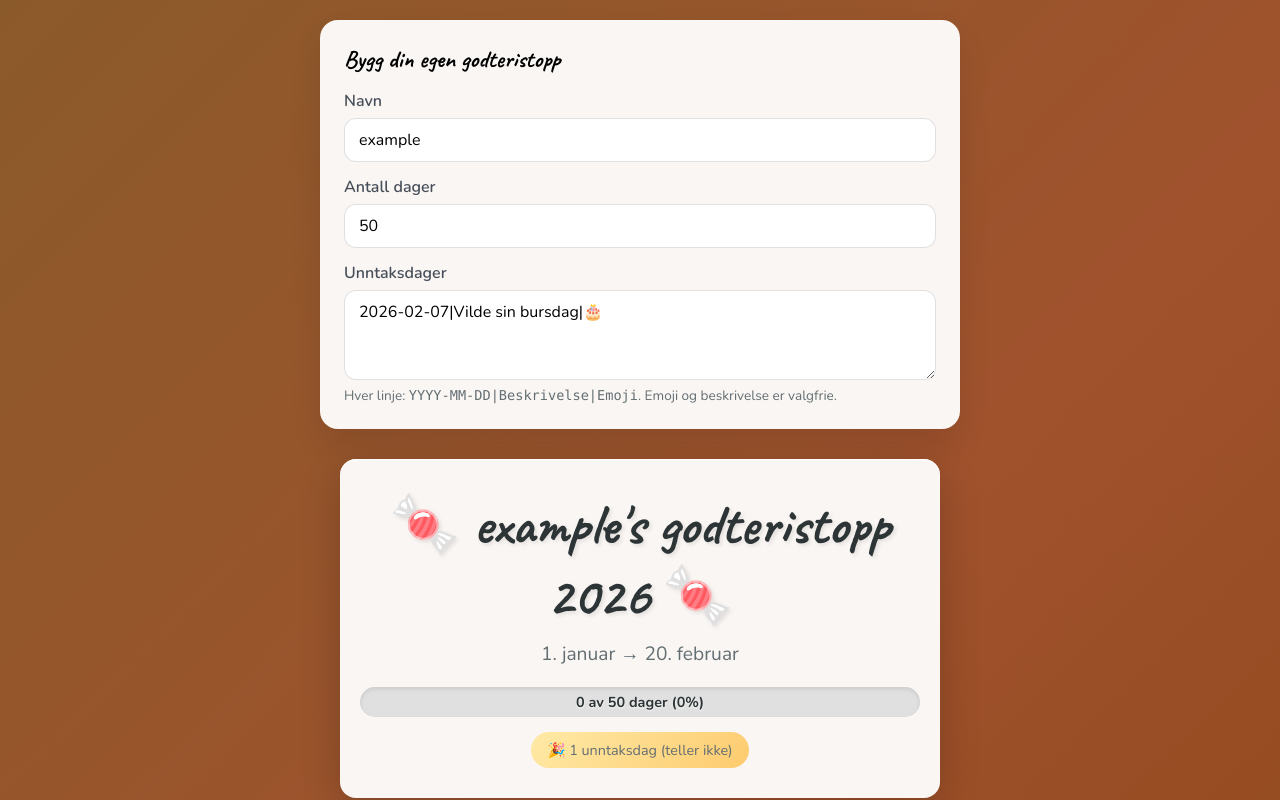
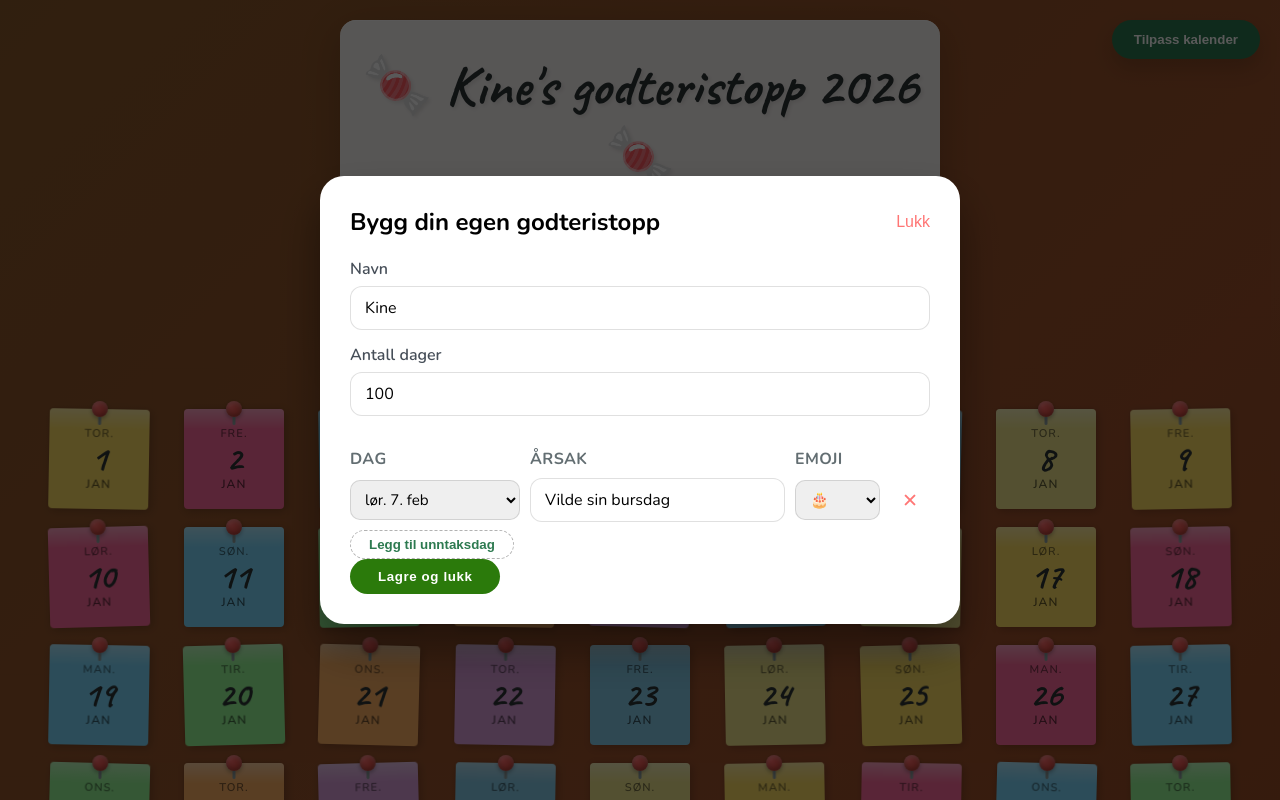
Before and after one commit to elisabethmedlien/godteristopp, a React (Create React App) app: page / in a window 1280 px wide. Shown: the top 800 px of the page. Built offline with nearby package versions, Linux system fonts and the light colour scheme.

Commit message:
make the custom builder into a modal

```diff
--- a/src/App.css
+++ b/src/App.css
@@ -340,6 +340,157 @@
   display: inline-block;
 }
 
+.open-builder-btn {
+  position: fixed;
+  top: 20px;
+  right: 20px;
+  z-index: 20;
+  padding: 12px 22px;
+  border-radius: 999px;
+  background: #2d7a50;
+  color: white;
+  font-weight: 700;
+  border: none;
+  box-shadow: 0 10px 20px rgba(0, 0, 0, 0.15);
+  cursor: pointer;
+}
+
+.builder-modal {
+  position: fixed;
+  inset: 0;
+  background: rgba(0, 0, 0, 0.65);
+  display: flex;
+  align-items: center;
+  justify-content: center;
+  opacity: 0;
+  pointer-events: none;
+  transition: opacity 0.2s ease;
+  z-index: 25;
+}
+
+.builder-modal.visible {
+  opacity: 1;
+  pointer-events: auto;
+}
+
+.builder-card {
+  background: #fff;
+  border-radius: 24px;
+  padding: 30px;
+  max-width: 640px;
+  width: min(90vw, 640px);
+  box-shadow: 0 25px 45px rgba(0, 0, 0, 0.35);
+}
+
+.builder-card header {
+  display: flex;
+  justify-content: space-between;
+  align-items: center;
+  margin-bottom: 20px;
+}
+
+.builder-card header button {
+  background: none;
+  border: none;
+  font-size: 1rem;
+  color: #ff7675;
+  cursor: pointer;
+}
+
+.root-form {
+  display: flex;
+  flex-direction: column;
+  gap: 14px;
+}
+
+.root-form label {
+  font-weight: 600;
+  color: #464e58;
+  display: flex;
+  flex-direction: column;
+  gap: 6px;
+}
+
+.root-form input,
+.root-form textarea {
+  border-radius: 12px;
+  border: 1px solid rgba(0, 0, 0, 0.12);
+  padding: 10px 14px;
+  font-size: 1rem;
+  font-family: inherit;
+  transition: border-color 0.2s ease;
+}
+
+.root-form input:focus,
+.root-form textarea:focus {
+  outline: none;
+  border-color: #00b894;
+}
+
+.root-form textarea {
+  min-height: 90px;
+  resize: vertical;
+}
+
+.form-hint {
+  font-size: 0.85rem;
+  color: #636e72;
+  margin-top: -8px;
+}
+
+.skip-rows {
+  margin-top: 18px;
+  display: flex;
+  flex-direction: column;
+  gap: 8px;
+}
+
+.skip-row-header,
+.skip-row {
+  display: grid;
+  grid-template-columns: 2fr 3fr 1fr 40px;
+  gap: 10px;
+  align-items: center;
+}
+
+.skip-row-header {
+  font-weight: 700;
+  text-transform: uppercase;
+  letter-spacing: 0.4px;
+  color: #636e72;
+}
+
+.skip-row select,
+.skip-row input {
+  border-radius: 10px;
+  border: 1px solid rgba(0, 0, 0, 0.12);
+  padding: 8px 10px;
+  font-size: 0.95rem;
+  font-family: inherit;
+}
+
+.skip-row input {
+  width: 100%;
+}
+
+.remove-skip {
+  background: none;
+  border: none;
+  font-size: 1.2rem;
+  color: #ff7675;
+  cursor: pointer;
+}
+
+.add-skip {
+  align-self: flex-start;
+  background: none;
+  border: 1px dashed rgba(0, 0, 0, 0.3);
+  border-radius: 999px;
+  padding: 6px 18px;
+  font-weight: 600;
+  cursor: pointer;
+  color: #2d7a50;
+}
 .root-config {
   max-width: 640px;
   margin: 0 auto 30px;
--- a/src/App.tsx
+++ b/src/App.tsx
@@ -1,6 +1,6 @@
-import React, { useMemo, useState } from "react";
+import React, { useMemo, useState, useEffect } from "react";
 import "./App.css";
-import Calendar, { SkipDay } from "./Calendar/Calendar";
+import Calendar, { SkipDay, generateDates } from "./Calendar/Calendar";
 
 const routes = [
   {
@@ -26,6 +26,8 @@ const routes = [
 const normalizedPath = () =>
   window.location.pathname.replace(/\/+$/, "") || "/";
 
+const ROOT_CONFIG_KEY = "godteristopp-builder";
+
 const parseSkipDays = (input: string): SkipDay[] => {
   return input
     .split(/\r?\n/)
@@ -40,25 +42,136 @@ const parseSkipDays = (input: string): SkipDay[] => {
     .filter((skip) => skip.date);
 };
 
+const emojiOptions = ["🎂", "🎉", "✨", "💪", "😍", "🍏"];
+
+interface BuilderConfig {
+  name: string;
+  goalDays: number;
+  skipDays: SkipDay[];
+}
+
 function RootCalendar() {
-  const [name, setName] = useState("example");
-  const [goalDays, setGoalDays] = useState(50);
-  const [skipInput, setSkipInput] = useState("2026-02-07|Vilde sin bursdag|🎂");
+  const defaultConfig: BuilderConfig = {
+    name: "Kine",
+    goalDays: 100,
+    skipDays: parseSkipDays("2026-02-07|Vilde sin bursdag|🎂"),
+  };
 
-  const userSkipDays = useMemo(() => parseSkipDays(skipInput), [skipInput]);
+  const storedConfig = (() => {
+    const raw = localStorage.getItem(ROOT_CONFIG_KEY);
+    if (!raw) return null;
+    try {
+      const parsed = JSON.parse(raw);
+      if (Array.isArray(parsed.skipDays)) {
+        return parsed;
+      }
+      if (parsed.skipInput) {
+        return {
+          name: parsed.name || defaultConfig.name,
+          goalDays: parsed.goalDays || defaultConfig.goalDays,
+          skipDays: parseSkipDays(parsed.skipInput),
+        };
+      }
+    } catch {
+      return null;
+    }
+    return null;
+  })();
+
+  const [config, setConfig] = useState<BuilderConfig>(
+    storedConfig || defaultConfig
+  );
+  const [draft, setDraft] = useState<BuilderConfig>(
+    storedConfig || defaultConfig
+  );
+  const [showBuilder, setShowBuilder] = useState(!storedConfig);
+
+  useEffect(() => {
+    localStorage.setItem(ROOT_CONFIG_KEY, JSON.stringify(config));
+  }, [config]);
+
+  const totalNotes = draft.goalDays + draft.skipDays.length + 2;
+  const dateOptions = useMemo(() => generateDates(totalNotes), [totalNotes]);
+
+  const handleDraftChange = (
+    field: "name" | "goalDays" | "skipDays",
+    value: string | number | SkipDay[]
+  ) => {
+    setDraft((prev: BuilderConfig) => ({
+      ...prev,
+      [field]: value as any,
+    }));
+  };
+
+  const updateSkipDay = (index: number, update: Partial<SkipDay>) => {
+    handleDraftChange(
+      "skipDays",
+      draft.skipDays.map((day, i) =>
+        i === index ? { ...day, ...update } : day
+      )
+    );
+  };
+
+  const removeSkipDay = (index: number) => {
+    handleDraftChange(
+      "skipDays",
+      draft.skipDays.filter((_, i) => i !== index)
+    );
+  };
+
+  const addSkipDay = () => {
+    const used = new Set(draft.skipDays.map((day) => day.date));
+    const available = dateOptions.find((date) => !used.has(date.fullDate));
+    if (!available) return;
+    handleDraftChange("skipDays", [
+      ...draft.skipDays,
+      { date: available.fullDate, reason: "", emoji: "🎉" },
+    ]);
+  };
+
+  const usedDates = new Set(draft.skipDays.map((day) => day.date));
+
+  const handleSave = () => {
+    setConfig(draft);
+    setShowBuilder(false);
+  };
 
   return (
     <div className="app">
-      <section className="root-config">
-        <h1>Bygg din egen godteristopp</h1>
-        <form className="root-form" onSubmit={(e) => e.preventDefault()}>
+      <button
+        className="open-builder-btn"
+        onClick={() => {
+          setDraft(config);
+          setShowBuilder(true);
+        }}
+      >
+        Tilpass kalender
+      </button>
+
+      <Calendar
+        name={config.name}
+        totalGoalDays={config.goalDays}
+        predefinedSkipDays={config.skipDays}
+      />
+
+      <div className={`builder-modal ${showBuilder ? "visible" : ""}`}>
+        <div className="builder-card">
+          <header>
+            <h2>Bygg din egen godteristopp</h2>
+            <button onClick={() => setShowBuilder(false)}>Lukk</button>
+          </header>
+          <form
+            className="root-form"
+            onSubmit={(event) => event.preventDefault()}
+          >
             <label>
               Navn
               <input
                 type="text"
-              value={name}
-              onChange={(event) => setName(event.target.value)}
-              placeholder="Navn"
+                value={draft.name}
+                onChange={(event) =>
+                  handleDraftChange("name", event.target.value)
+                }
               />
             </label>
             <label>
@@ -66,30 +179,81 @@ function RootCalendar() {
               <input
                 type="number"
                 min={1}
-              value={goalDays}
-              onChange={(event) => setGoalDays(Number(event.target.value) || 1)}
+                value={draft.goalDays}
+                onChange={(event) =>
+                  handleDraftChange("goalDays", Number(event.target.value) || 1)
+                }
               />
             </label>
-          <label>
-            Unntaksdager
-            <textarea
-              value={skipInput}
-              onChange={(event) => setSkipInput(event.target.value)}
-              placeholder="2026-02-07|Vilde sin bursdag|🎂"
+            <section className="skip-rows">
+              <div className="skip-row-header">
+                <span>Dag</span>
+                <span>Årsak</span>
+                <span>Emoji</span>
+                <span></span>
+              </div>
+              {draft.skipDays.map((skip, index) => (
+                <div key={`${skip.date}-${index}`} className="skip-row">
+                  <select
+                    value={skip.date}
+                    onChange={(event) =>
+                      updateSkipDay(index, { date: event.target.value })
+                    }
+                  >
+                    {dateOptions.map((date) => (
+                      <option
+                        key={date.fullDate}
+                        value={date.fullDate}
+                        disabled={
+                          usedDates.has(date.fullDate) &&
+                          date.fullDate !== skip.date
+                        }
+                      >
+                        {date.weekday} {date.day}. {date.month}
+                      </option>
+                    ))}
+                  </select>
+                  <input
+                    type="text"
+                    maxLength={50}
+                    value={skip.reason}
+                    onChange={(event) =>
+                      updateSkipDay(index, { reason: event.target.value })
+                    }
+                    placeholder="Hvorfor?"
                   />
-          </label>
-          <p className="form-hint">
-            Hver linje: <code>YYYY-MM-DD|Beskrivelse|Emoji</code>. Emoji og
-            beskrivelse er valgfrie.
-          </p>
+                  <select
+                    value={skip.emoji}
+                    onChange={(event) =>
+                      updateSkipDay(index, { emoji: event.target.value })
+                    }
+                  >
+                    {emojiOptions.map((emoji) => (
+                      <option key={emoji} value={emoji}>
+                        {emoji}
+                      </option>
+                    ))}
+                  </select>
+                  <button
+                    type="button"
+                    className="remove-skip"
+                    onClick={() => removeSkipDay(index)}
+                    aria-label="Fjern unntaksdag"
+                  >
+                    ✕
+                  </button>
+                </div>
+              ))}
+              <button type="button" className="add-skip" onClick={addSkipDay}>
+                Legg til unntaksdag
+              </button>
+            </section>
           </form>
-      </section>
-
-      <Calendar
-        name={name}
-        totalGoalDays={goalDays}
-        predefinedSkipDays={userSkipDays}
-      />
+          <button className="celebration-button" onClick={handleSave}>
+            Lagre og lukk
+          </button>
+        </div>
+      </div>
     </div>
   );
 }
--- a/src/Calendar/Calendar.tsx
+++ b/src/Calendar/Calendar.tsx
@@ -14,7 +14,7 @@ const formatLongDate = (dateStr: string) =>
   });
 
 // Generate dates from Jan 1 to Mar 31, 2026
-const generateDates = (totalNotes: number) => {
+export const generateDates = (totalNotes: number) => {
   const dates = [];
   const startDate = new Date(2026, 0, 1); // January 1, 2026
 
```
Lines whose indentation alone changed are shown as unchanged.
